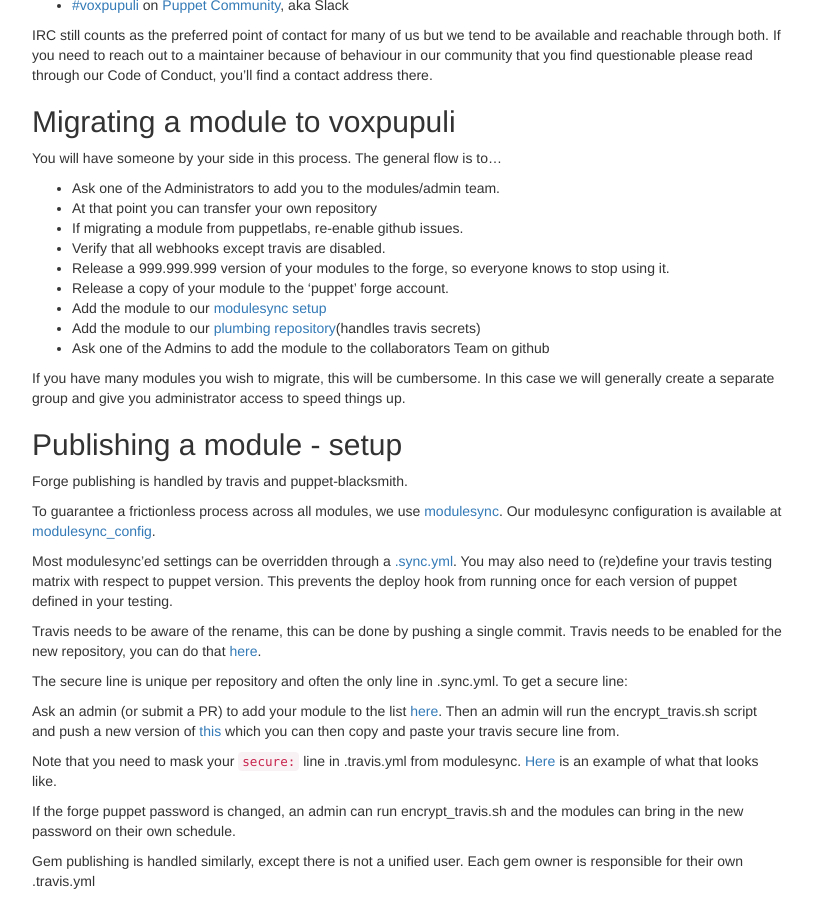
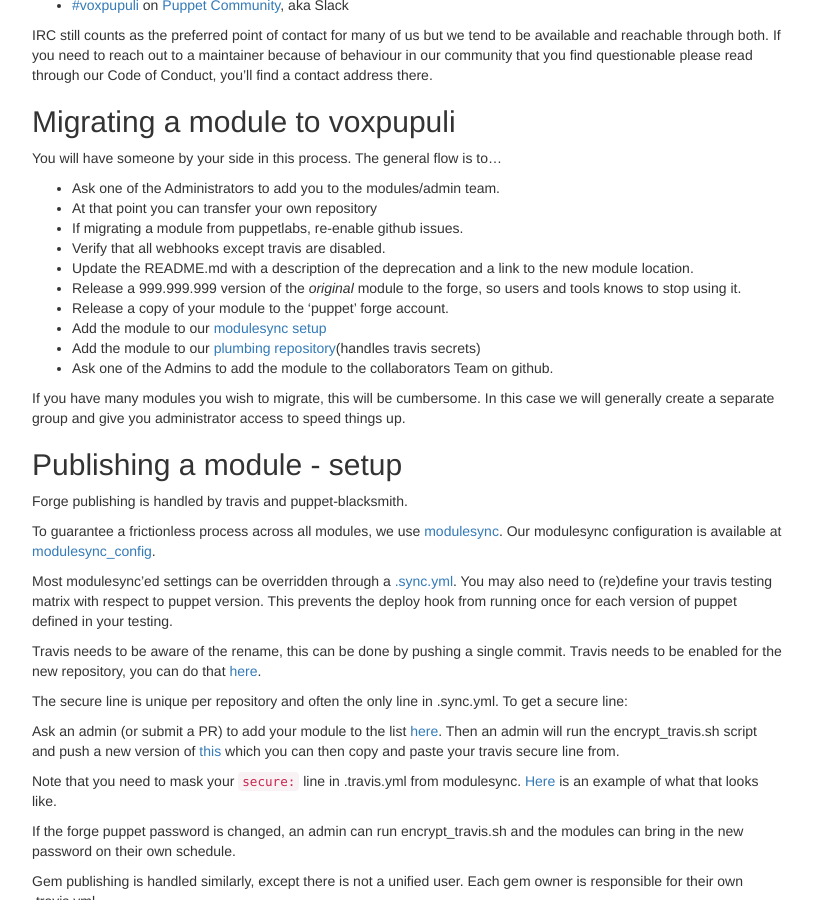
Before and after one commit to voxpupuli/voxpupuli.github.io, a Jekyll site: the page built from docs/index.md, in a window 1280 px wide and 900 px high, scrolled down 622 px. Shown: the whole window, without its empty margins (233-1046 px from the left). Built offline with Jekyll 4.4.1, drawn with Linux system fonts in a browser that asks for light colours; nearby versions of some CDN libraries.

Commit message:
Migration process improvements (#57)
Add some deprecation info to the README.md.

```diff
--- a/docs/index.md
+++ b/docs/index.md
@@ -41,12 +41,12 @@
 * At that point you can transfer your own repository
 * If migrating a module from puppetlabs, re-enable github issues.
 * Verify that all webhooks except travis are disabled.
-* Release a 999.999.999 version of your modules to the forge, so everyone
-  knows to stop using it.
+* Update the README.md with a description of the deprecation and a link to the new module location.
+* Release a 999.999.999 version of the *original* module to the forge, so users and tools knows to stop using it.
 * Release a copy of your module to the 'puppet' forge account.
 * Add the module to our [modulesync setup](https://github.com/voxpupuli/modulesync_config/blob/master/managed_modules.yml)
 * Add the module to our [plumbing repository](https://github.com/voxpupuli/plumbing/blob/master/share/modules)(handles travis secrets)
-* Ask one of the Admins to add the module to the collaborators Team on github
+* Ask one of the Admins to add the module to the collaborators Team on github.
 
 If you have many modules you wish to migrate, this will be cumbersome.
 In this case we will generally create a separate group and give you
```
